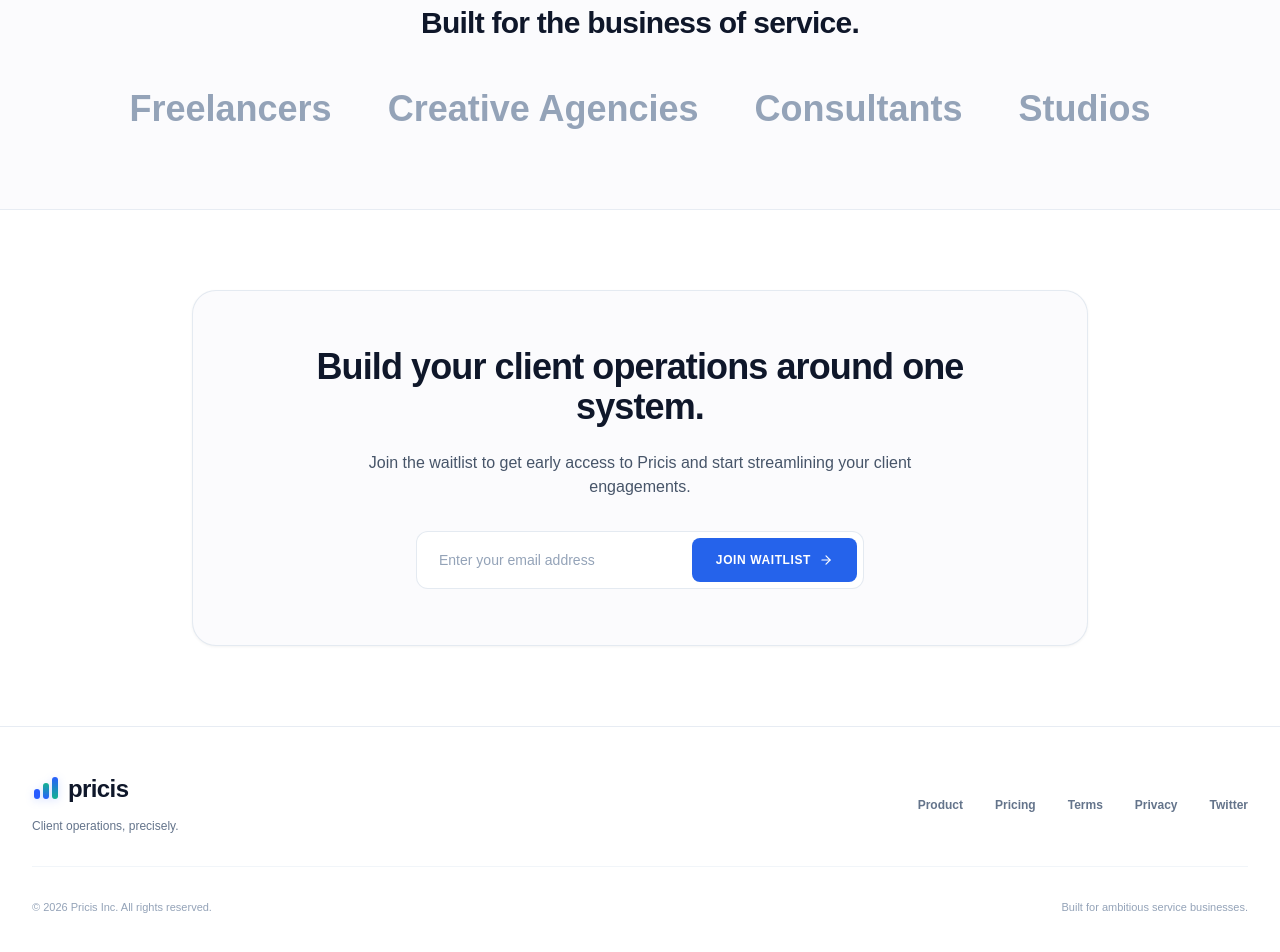
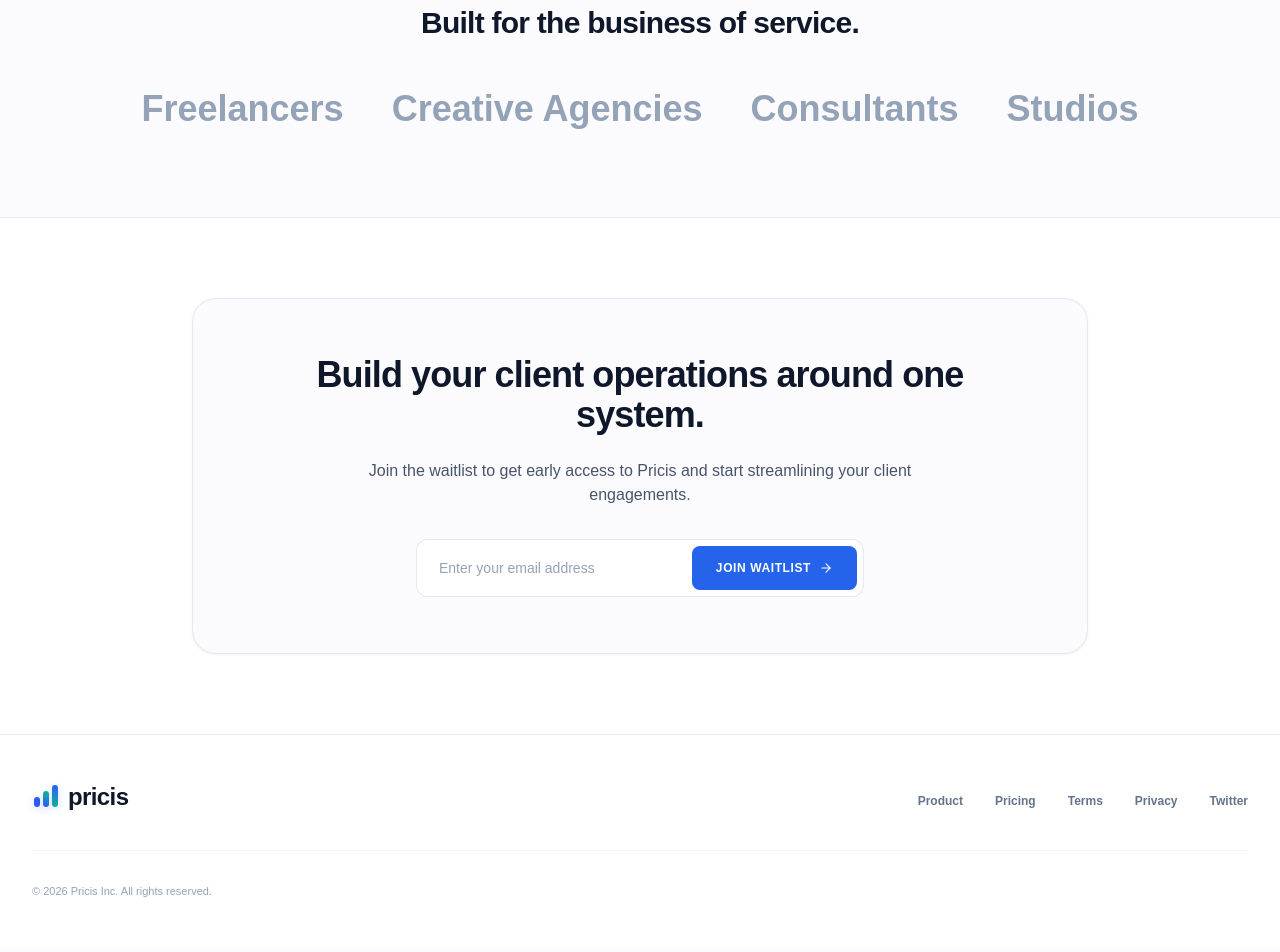
Before and after one commit to pill2x/pricis, a Next.js app: page / in a window 1280 px wide. Shown: the part 3482-4434 px from the top of the page. Built offline with nearby package versions, Linux system fonts and the light colour scheme; no server answers.

Commit message:
fix: format personas on single line and remove footer tagline text

```diff
--- a/components/Footer.tsx
+++ b/components/Footer.tsx
@@ -16,14 +16,11 @@
     <footer className="border-t border-slate-200/80 bg-white py-12 px-4 sm:px-8 font-body">
       <div className="max-w-7xl mx-auto flex flex-col md:flex-row items-start md:items-center justify-between gap-8">
 
-        {/* Left Column: Logo & Tagline */}
-        <div className="space-y-2 text-left">
+        {/* Left Column: Logo */}
+        <div className="text-left">
           <Link href="/" className="inline-block">
             <Logo variant="dark" />
           </Link>
-          <p className="text-xs text-slate-500 font-medium">
-            Client operations, precisely.
-          </p>
         </div>
 
         {/* Right Column: Footer Links */}
@@ -62,7 +59,6 @@
 
       <div className="max-w-7xl mx-auto pt-8 mt-8 border-t border-slate-100 flex flex-col sm:flex-row items-center justify-between gap-4 text-[11px] text-slate-400">
         <p>© {new Date().getFullYear()} Pricis Inc. All rights reserved.</p>
-        <p>Built for ambitious service businesses.</p>
       </div>
     </footer>
   );
--- a/components/StitchBuiltFor.tsx
+++ b/components/StitchBuiltFor.tsx
@@ -9,20 +9,20 @@
   ];
 
   return (
-    <section id="built-for" className="py-20 px-4 sm:px-8 border-t border-slate-200/80 bg-[#FBFBFD]">
-      <div className="max-w-5xl mx-auto text-center space-y-12">
+    <section id="built-for" className="py-20 px-4 sm:px-8 border-t border-slate-200/80 bg-[#FBFBFD] overflow-hidden">
+      <div className="max-w-6xl mx-auto text-center space-y-10">
 
         {/* Section Heading */}
         <h2 className="text-2xl sm:text-3xl font-extrabold font-display text-[#0F172A] tracking-tight">
           Built for the business of service.
         </h2>
 
-        {/* Understated Editorial Typography Row */}
-        <div className="flex flex-wrap items-center justify-center gap-8 sm:gap-14 text-2xl sm:text-4xl font-extrabold font-display text-slate-400 select-none">
+        {/* Single Line Editorial Typography Row */}
+        <div className="flex flex-nowrap items-center justify-center gap-4 sm:gap-8 md:gap-12 text-lg sm:text-2xl md:text-3xl lg:text-4xl font-extrabold font-display text-slate-400 select-none whitespace-nowrap overflow-x-auto no-scrollbar py-2">
           {personas.map((persona, idx) => (
             <span
               key={idx}
-              className="hover:text-slate-900 transition-colors duration-200 cursor-default"
+              className="hover:text-slate-900 transition-colors duration-200 cursor-default flex-shrink-0"
             >
               {persona}
             </span>
```
